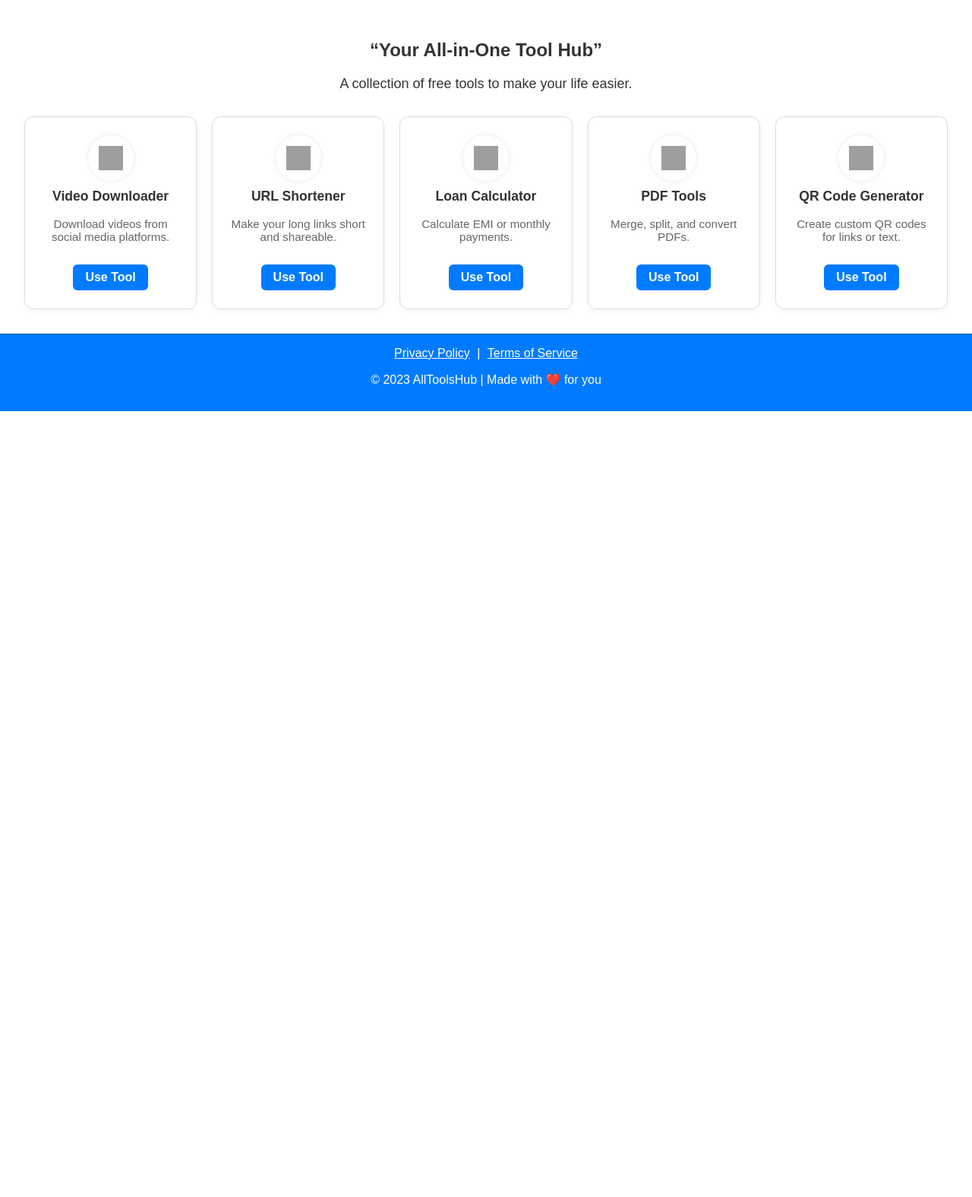
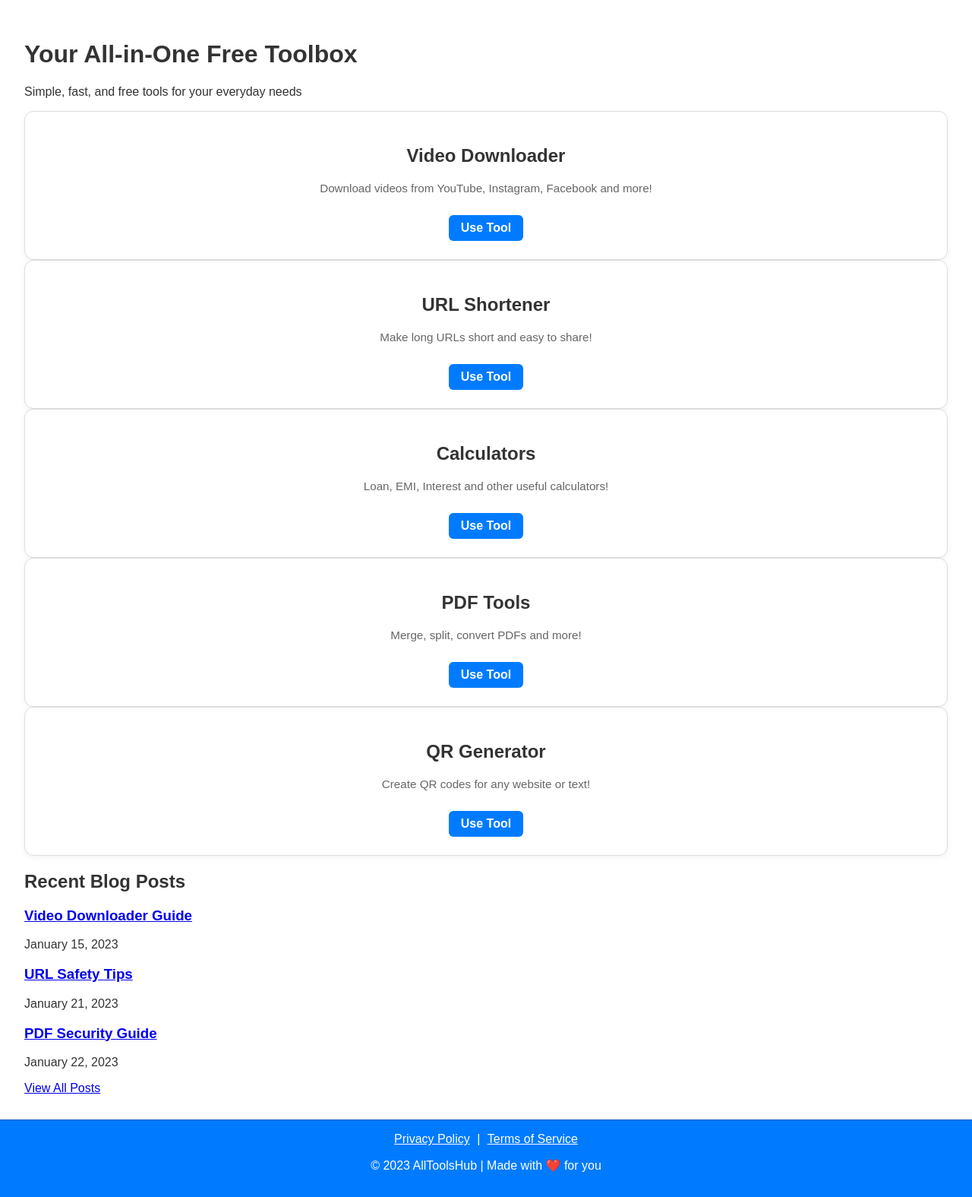
Before and after one commit to hustlepn/AllToolsHub, a Flask app: page / in a window 1280 px wide. Shown: the part 62-1637 px from the top of the page at 76% size. Before the commit the page ends 603 px from the top, so only its background shows below. Run offline with Flask 3, Linux system fonts and the light colour scheme; grey boxes are pictures that could not be loaded.

Commit message:
Update index.html

```diff
--- a/templates/index.html
+++ b/templates/index.html
@@ -1,51 +1,71 @@
-{% extends "layouts/base.html" %}
+{% extends "base.html" %}
+
+{% block title %}Free Online Tools{% endblock %}
 
 {% block content %}
-  <section>
-    <h1 style="text-align:center;">“Your All-in-One Tool Hub”</h1>
-    <p style="text-align:center; font-size: 18px;">A collection of free tools to make your life easier.</p>
-  </section>
+<div class="hero">
+    <h1>Your All-in-One Free Toolbox</h1>
+    <p>Simple, fast, and free tools for your everyday needs</p>
+</div>
 
-  <section style="display: grid; grid-template-columns: repeat(auto-fit, minmax(200px, 1fr)); gap: 20px; margin-top: 2em;">
+<div class="tools-container">
+    <!-- Video Downloader Card -->
     <div class="tool-card">
-      <div class="tool-card-icon">
-        <img src="{{ url_for('static', filename='images/downloader.png') }}" alt="Downloader">
-      </div>
-      <h3>Video Downloader</h3>
-      <p>Download videos from social media platforms.</p>
-      <a href="/tools/downloader">Use Tool</a>
+        <div class="tool-icon"><i class="fas fa-download"></i></div>
+        <h2>Video Downloader</h2>
+        <p>Download videos from YouTube, Instagram, Facebook and more!</p>
+        <a href="/downloader" class="tool-btn">Use Tool</a>
     </div>
+
+    <!-- URL Shortener Card -->
     <div class="tool-card">
-      <div class="tool-card-icon">
-        <img src="{{ url_for('static', filename='images/shortener.png') }}" alt="Shortener">
-      </div>
-      <h3>URL Shortener</h3>
-      <p>Make your long links short and shareable.</p>
-      <a href="/tools/shortener">Use Tool</a>
+        <div class="tool-icon"><i class="fas fa-link"></i></div>
+        <h2>URL Shortener</h2>
+        <p>Make long URLs short and easy to share!</p>
+        <a href="/urlshortener" class="tool-btn">Use Tool</a>
     </div>
+
+    <!-- Calculators Card -->
     <div class="tool-card">
-      <div class="tool-card-icon">
-        <img src="{{ url_for('static', filename='images/calculator.png') }}" alt="Calculator">
-      </div>
-      <h3>Loan Calculator</h3>
-      <p>Calculate EMI or monthly payments.</p>
-      <a href="/tools/calculator">Use Tool</a>
+        <div class="tool-icon"><i class="fas fa-calculator"></i></div>
+        <h2>Calculators</h2>
+        <p>Loan, EMI, Interest and other useful calculators!</p>
+        <a href="/calculators" class="tool-btn">Use Tool</a>
     </div>
+
+    <!-- PDF Tools Card -->
     <div class="tool-card">
-      <div class="tool-card-icon">
-        <img src="{{ url_for('static', filename='images/pdf.png') }}" alt="PDF">
-      </div>
-      <h3>PDF Tools</h3>
-      <p>Merge, split, and convert PDFs.</p>
-      <a href="/tools/pdf-tools">Use Tool</a>
+        <div class="tool-icon"><i class="fas fa-file-pdf"></i></div>
+        <h2>PDF Tools</h2>
+        <p>Merge, split, convert PDFs and more!</p>
+        <a href="/pdf" class="tool-btn">Use Tool</a>
     </div>
+
+    <!-- QR Code Card -->
     <div class="tool-card">
-      <div class="tool-card-icon">
-        <img src="{{ url_for('static', filename='images/qr.png') }}" alt="QR Code">
-      </div>
-      <h3>QR Code Generator</h3>
-      <p>Create custom QR codes for links or text.</p>
-      <a href="/tools/qr">Use Tool</a>
+        <div class="tool-icon"><i class="fas fa-qrcode"></i></div>
+        <h2>QR Generator</h2>
+        <p>Create QR codes for any website or text!</p>
+        <a href="/qrcode" class="tool-btn">Use Tool</a>
     </div>
-  </section>
+</div>
+
+<div class="recent-posts">
+    <h2>Recent Blog Posts</h2>
+    <div class="blog-grid">
+        <div class="blog-card">
+            <h3><a href="/blog/how-to-use-video-downloader">Video Downloader Guide</a></h3>
+            <p class="meta">January 15, 2023</p>
+        </div>
+        <div class="blog-card">
+            <h3><a href="/blog/url-safety-guide">URL Safety Tips</a></h3>
+            <p class="meta">January 21, 2023</p>
+        </div>
+        <div class="blog-card">
+            <h3><a href="/blog/pdf-security">PDF Security Guide</a></h3>
+            <p class="meta">January 22, 2023</p>
+        </div>
+    </div>
+    <a href="/blog" class="tool-btn">View All Posts</a>
+</div>
 {% endblock %}
```
